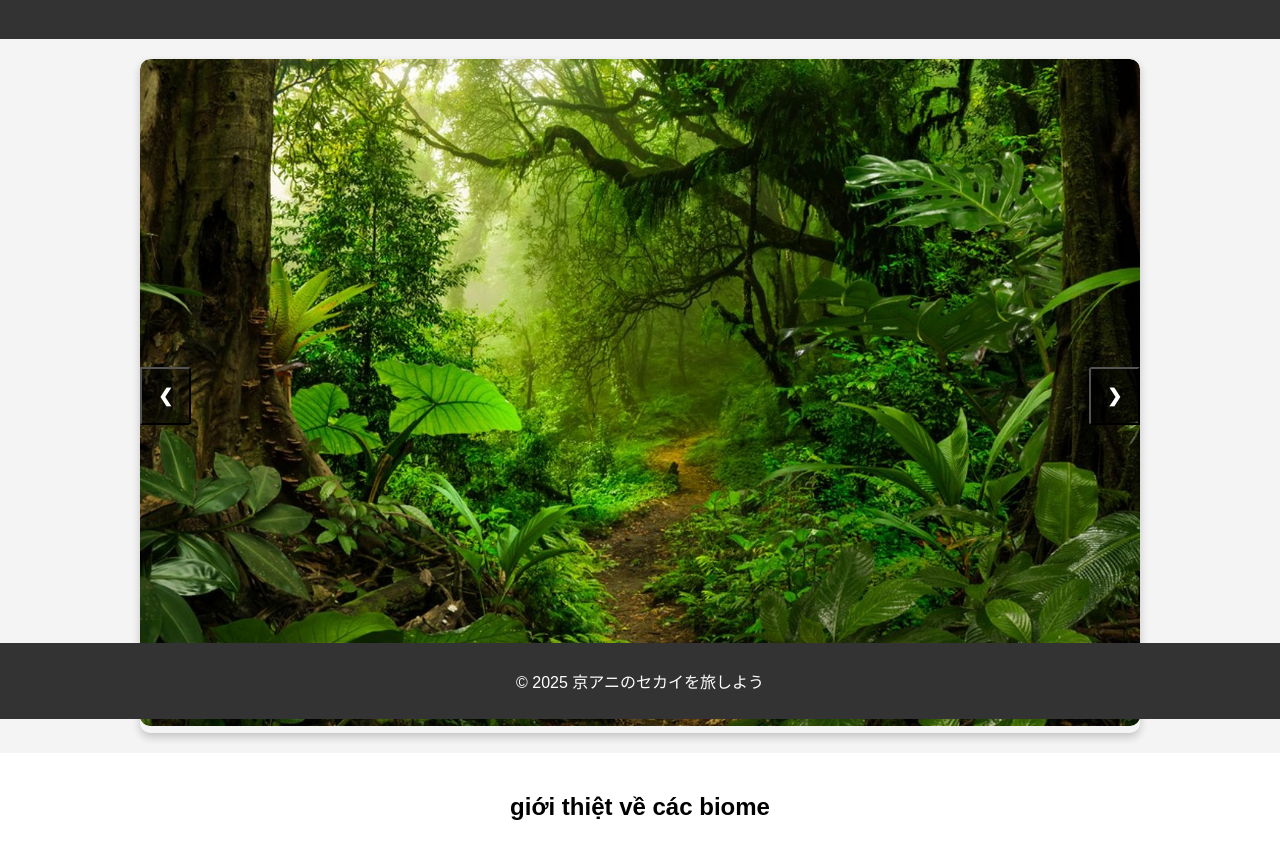
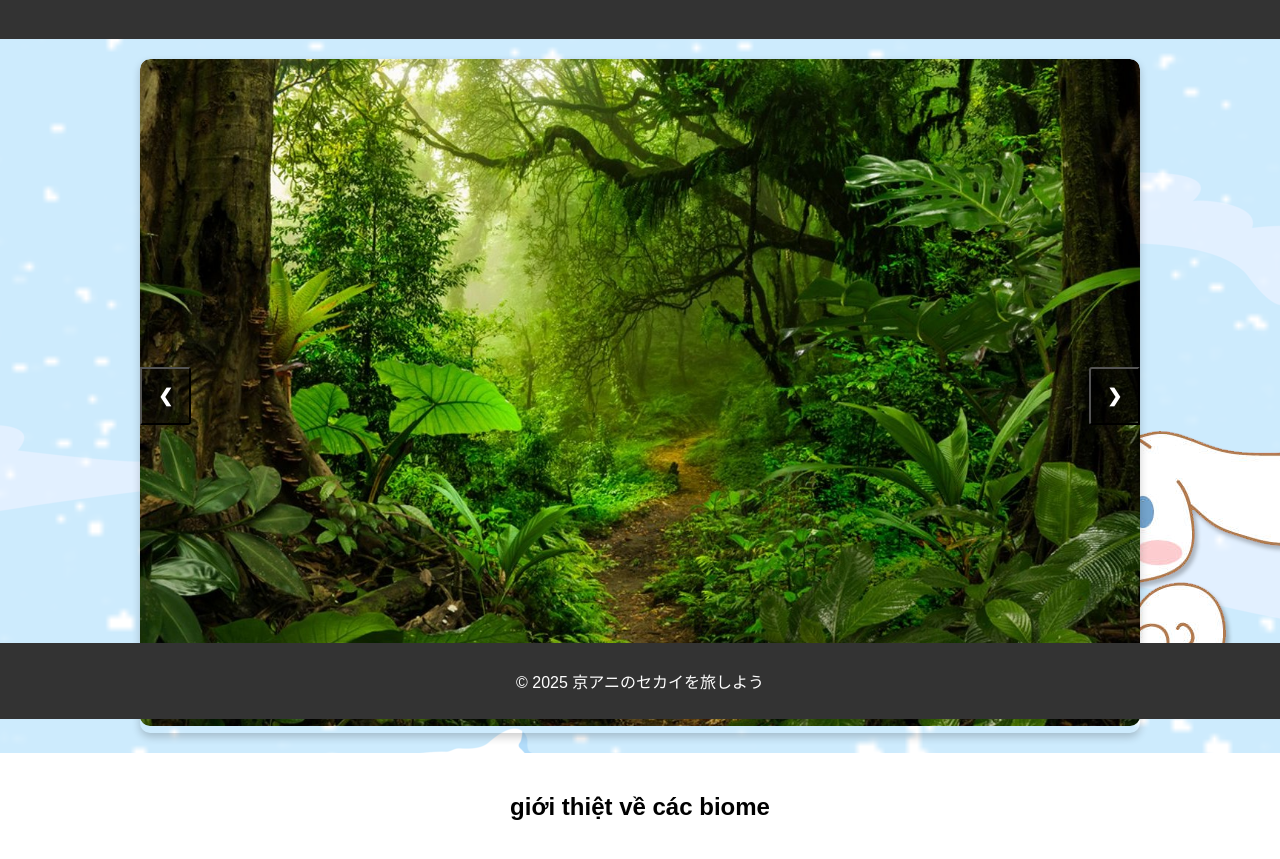
Before and after one commit to khoidesu/biome.github.io, a plain HTML site: page index.html in a window 1280 px wide. Shown: the part 81-940 px from the top of the page. Drawn offline with Linux system fonts and the light colour scheme.

Commit message:
upload
ilovektram

```diff
--- a/styles.css
+++ b/styles.css
@@ -2,7 +2,7 @@ body {
     font-family: Arial, sans-serif;
     margin: 0;
     padding: 0;
-    background-color: #f4f4f4;
+    background-image: url("img/cinna.png");
 }
 
 header {
```
Also changed, not shown: img/cinna.png (added), 1 other file.
